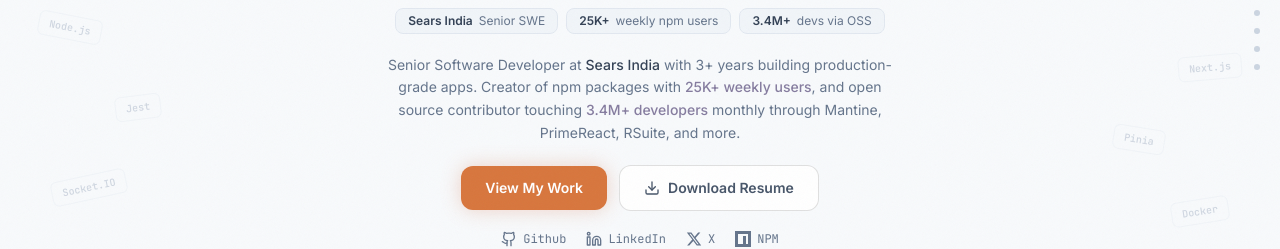
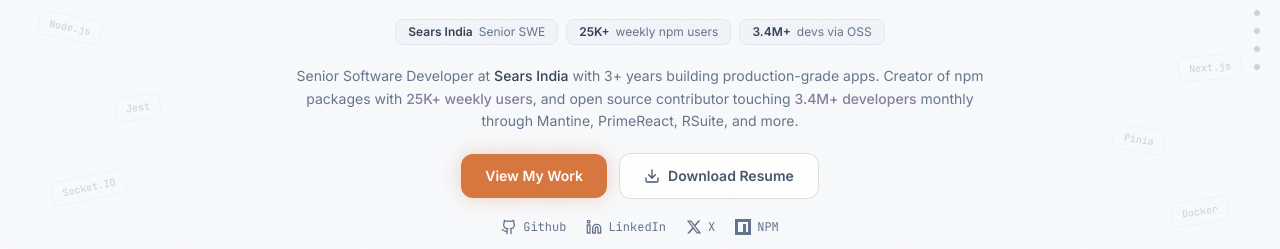
Before and after one commit to jpranays/pranay-portfolio, a React (Vite) app: page / in a window 1280 px wide. Shown: the part 387-636 px from the top of the page. Built offline with nearby package versions, Linux system fonts and the light colour scheme; no server answers.

Commit message:
fix: remove unnecessary max-w-lg class from bio paragraph

```diff
--- a/src/components/sections/Hero.jsx
+++ b/src/components/sections/Hero.jsx
@@ -336,7 +336,7 @@
 
           {/* Bio */}
           <motion.p variants={item}
-            className="max-w-lg text-sm text-slate-500 dark:text-slate-400 leading-relaxed">
+            className="text-sm text-slate-500 dark:text-slate-400 leading-relaxed">
             Senior Software Developer at{" "}
             <span className="text-slate-700 dark:text-slate-200 font-medium">Sears India</span> with 3+ years
             building production-grade apps. Creator of npm packages with{" "}
```
